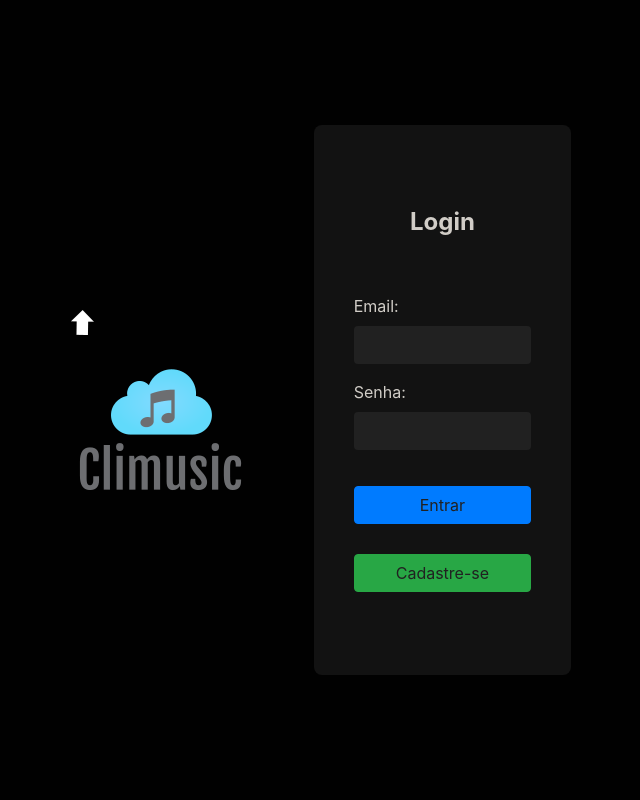
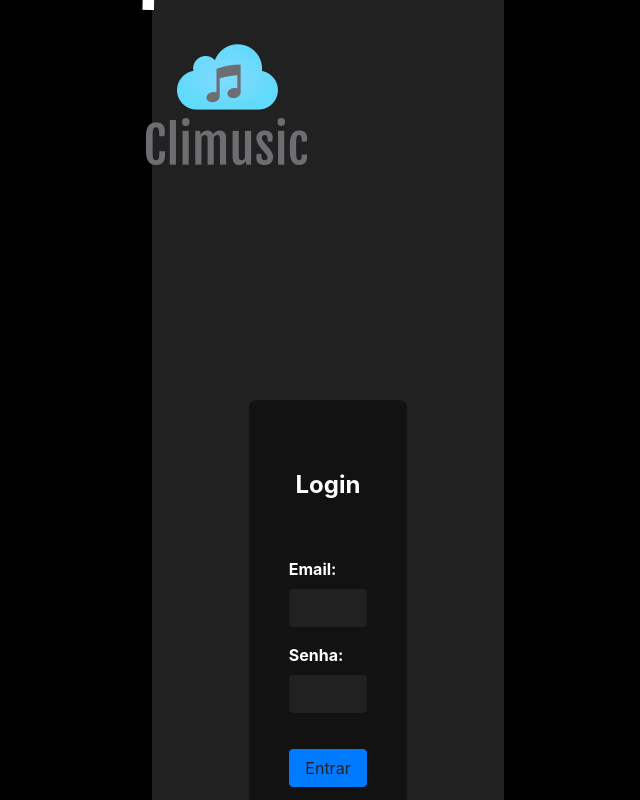
Before and after one commit to AntonioFuziy/climusic, a React (Create React App) app: page / in a window 1280 px wide. Shown: the top 800 px of the page, without its empty margins (312-952 px from the left). Built offline with nearby package versions, Linux system fonts and the light colour scheme.

Commit message:
deploy heroku

```diff
--- a/src/pages/Login.jsx
+++ b/src/pages/Login.jsx
@@ -139,8 +139,8 @@ export default class Login extends Component{
         }
 
         return(
-            <div className="container">
-                <div className="box">
+            <div className="container-content">
+                <div className="box-login">
                     <div className="side-image">
                         <img src={logo} alt="" className="logo-image"/>
                     </div>
--- a/src/pages/Weather.jsx
+++ b/src/pages/Weather.jsx
@@ -96,7 +96,7 @@ export default class Weather extends Component {
 
     signOut(){
         localStorage.removeItem("email");
-        window.location.href = "http://localhost:3000/"
+        window.location.href = "http://localhost:5000/"
     }
 
     renderImage(weather){
```
Also changed, not shown: 16 other files (tests, documents, lock files or other folders).
